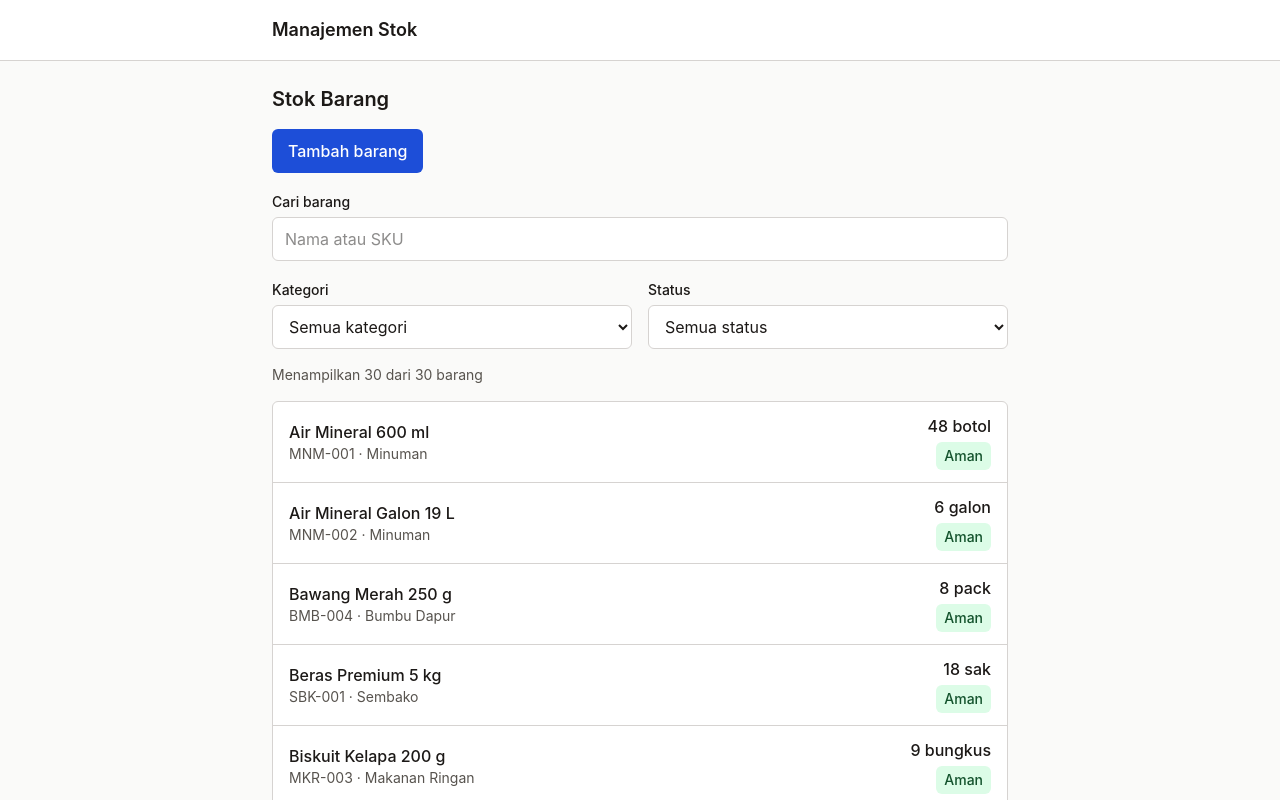
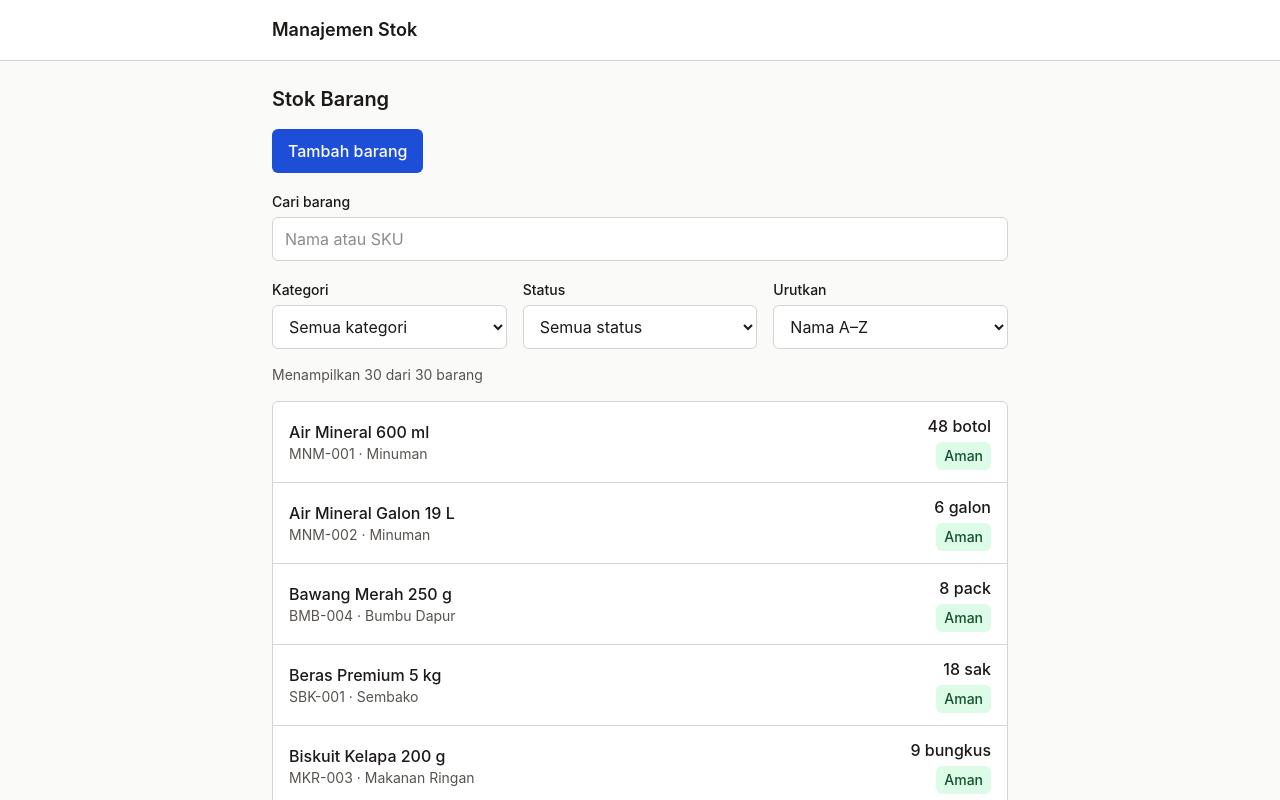
Before and after one commit to mirulhg/manajemen-penjualan-app, a React (Vite) app: page /stok in a window 1280 px wide. Shown: the top 800 px of the page. Built offline with nearby package versions, Linux system fonts and the light colour scheme.

Commit message:
feat: tambah pengurutan daftar stok lewat parameter url

```diff
--- a/src/features/stock/components/StockFilters.tsx
+++ b/src/features/stock/components/StockFilters.tsx
@@ -1,5 +1,6 @@
 import { FIELD_CLASS, LABEL_CLASS } from '../../../components/ui/field-styles';
 import type { StockFilters as StockFiltersValue } from '../parse-filter-params';
+import type { StockSort } from '../sort-products';
 import type { StockStatus } from '../stock-status';
 
 type StockFiltersProps = {
@@ -16,6 +17,17 @@ const STATUS_OPTIONS: { value: StockStatus; label: string }[] = [
   { value: 'habis', label: 'Habis' },
 ];
 
+const SORT_OPTIONS: { value: StockSort; label: string }[] = [
+  { value: 'nama', label: 'Nama A–Z' },
+  { value: 'stok-sedikit', label: 'Stok paling sedikit' },
+  { value: 'stok-banyak', label: 'Stok paling banyak' },
+  { value: 'terbaru', label: 'Terakhir diperbarui' },
+];
+
+function parseSort(value: string): StockSort {
+  return SORT_OPTIONS.find((option) => option.value === value)?.value ?? 'nama';
+}
+
 function parseStatus(value: string): StockStatus | null {
   return STATUS_OPTIONS.find((option) => option.value === value)?.value ?? null;
 }
@@ -28,8 +40,8 @@ export function StockFilters({
   onClear,
 }: StockFiltersProps) {
   return (
-    <div className="grid gap-4 sm:grid-cols-2">
-      <div className="sm:col-span-2">
+    <div className="grid gap-4 sm:grid-cols-3">
+      <div className="sm:col-span-3">
         <label htmlFor="stock-search" className={LABEL_CLASS}>
           Cari barang
         </label>
@@ -78,8 +90,25 @@ export function StockFilters({
           ))}
         </select>
       </div>
+      <div>
+        <label htmlFor="stock-sort" className={LABEL_CLASS}>
+          Urutkan
+        </label>
+        <select
+          id="stock-sort"
+          value={filters.sort}
+          onChange={(event) => onChange({ sort: parseSort(event.target.value) })}
+          className={FIELD_CLASS}
+        >
+          {SORT_OPTIONS.map((option) => (
+            <option key={option.value} value={option.value}>
+              {option.label}
+            </option>
+          ))}
+        </select>
+      </div>
       {hasActiveFilters && (
-        <div className="sm:col-span-2">
+        <div className="sm:col-span-3">
           <button
             type="button"
             onClick={onClear}
--- a/src/features/stock/components/StockListContent.tsx
+++ b/src/features/stock/components/StockListContent.tsx
@@ -27,7 +27,7 @@ export function StockListContent() {
   const filters = normalizeFilters(urlFilters, categories);
   const hasActiveFilters =
     filters.query !== null || filters.category !== null || filters.status !== null;
-  const visibleProducts = sortProducts(filterProducts(products, filters), 'nama');
+  const visibleProducts = sortProducts(filterProducts(products, filters), filters.sort);
 
   return (
     <div className="space-y-4">
--- a/src/features/stock/hooks/use-stock-filters.ts
+++ b/src/features/stock/hooks/use-stock-filters.ts
@@ -11,8 +11,10 @@ export function useStockFilters() {
     setSearchParams(serializeFilterParams({ ...filters, ...patch }), { replace: true });
   }
 
+  // Urutan bukan filter, jadi tetap dipertahankan saat filter dihapus.
   function clearFilters() {
-    setSearchParams(new URLSearchParams(), { replace: true });
+    const cleared = { query: null, category: null, status: null, sort: filters.sort };
+    setSearchParams(serializeFilterParams(cleared), { replace: true });
   }
 
   return { filters, setFilters, clearFilters };
--- a/src/features/stock/parse-filter-params.ts
+++ b/src/features/stock/parse-filter-params.ts
@@ -1,14 +1,17 @@
 import { z } from 'zod';
 
+import type { StockSort } from './sort-products';
 import type { StockStatus } from './stock-status';
 
 export type StockFilters = {
   query: string | null;
   category: string | null;
   status: StockStatus | null;
+  sort: StockSort;
 };
 
 const textParamSchema = z.string().min(1).nullable().catch(null);
+const sortParamSchema = z.enum(['nama', 'stok-sedikit', 'stok-banyak', 'terbaru']).catch('nama');
 const statusParamSchema = z.enum(['aman', 'menipis', 'habis']).nullable().catch(null);
 
 // q tidak di-trim di sini: spasi di tengah kata kunci ("mi instan") harus bertahan selama mengetik.
@@ -17,6 +20,7 @@ export function parseFilterParams(params: URLSearchParams): StockFilters {
     query: textParamSchema.parse(params.get('q')),
     category: textParamSchema.parse(params.get('kategori')),
     status: statusParamSchema.parse(params.get('status')),
+    sort: sortParamSchema.parse(params.get('urut')),
   };
 }
 
@@ -25,5 +29,7 @@ export function serializeFilterParams(filters: StockFilters): URLSearchParams {
   if (filters.query) params.set('q', filters.query);
   if (filters.category) params.set('kategori', filters.category);
   if (filters.status) params.set('status', filters.status);
+  // Urutan bawaan (nama) tidak ditulis ke URL.
+  if (filters.sort !== 'nama') params.set('urut', filters.sort);
   return params;
 }
```
Also changed, not shown: 2 other files (tests, documents, lock files or other folders).
